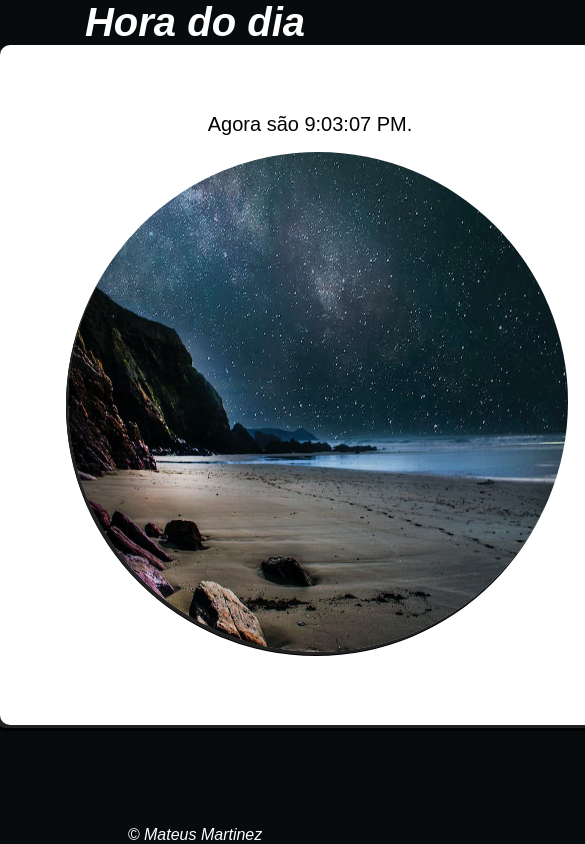
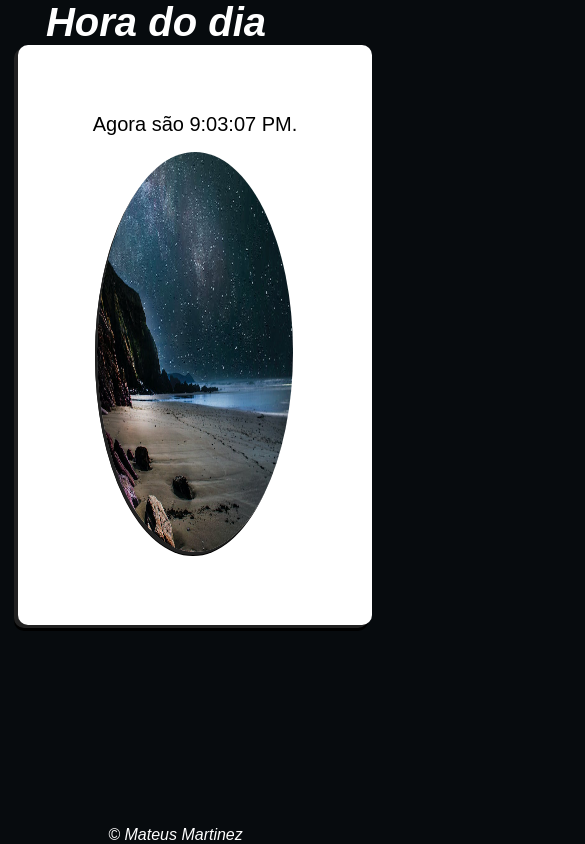
Before and after one commit to Pepestar/pagina_que_horas_s-o, a plain HTML site: page index.html in a window 390 px wide. Shown: the top 844 px of the page, 585 px wide, since content can reach past the window. Drawn offline with Linux system fonts and the light colour scheme.

Commit message:
media query

```diff
--- a/style.css
+++ b/style.css
@@ -41,8 +41,8 @@ h1 {
 }
 
 img {
-    width: 500px;
-    height: 500px;
+    width: 400px;
+    height: 400px;
     border-radius: 50%;
     box-shadow: -2px 3px 0 #222, -2px 4px 0 #000;
 
@@ -53,3 +53,22 @@ div {
     text-align: center;
     padding: 8px;
 }
+
+@media (max-width: 520px) {
+
+  section {
+    width: 60%;
+  }
+
+  footer {
+    width: 90%;
+  }
+
+  h1 {
+    width: 80%;
+  }
+
+  img {
+    width: 90%;
+  }
+}
```
